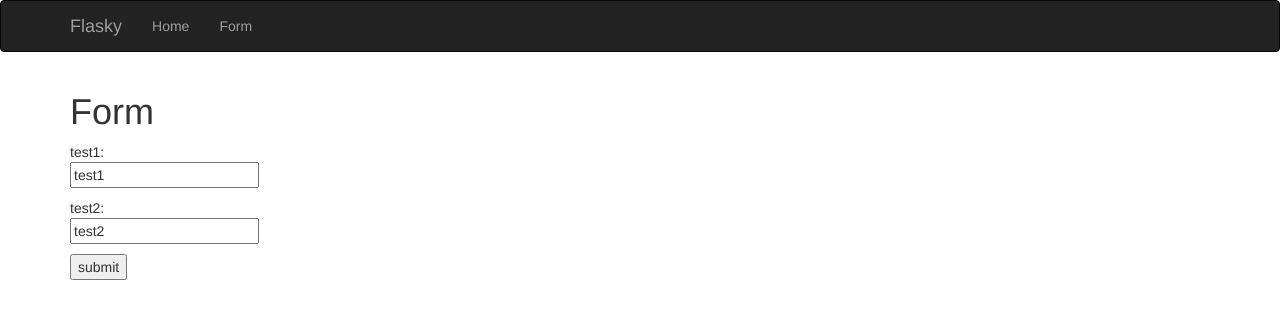
After one commit to risen2513/webui, a Flask app: page /form in a window 1280 px wide. The commit adds this page. Shown: the top 319 px of the page. Run offline with Flask 2, Linux system fonts and the light colour scheme; some libraries are stand-ins or nearby versions.

Commit message:
表单提交

```diff
--- a/templates/base.html
+++ b/app/templates/base.html
@@ -17,6 +17,7 @@
         <div class="navbar-collapse collapse">
             <ul class="nav navbar-nav">
                 <li><a href="/">Home</a></li>
+                <li><a href="/form">Form</a></li>
             </ul>
         </div>
     </div>
--- /dev/null
+++ b/app/templates/form.html
@@ -0,0 +1,18 @@
+{% extends "base.html" %}
+
+{% block title %}Flasky{% endblock %}
+{% block page_content %}
+    <div class="page-hearder">
+        <h1>Form</h1>
+        <form action="/user" method="POST" name="test">
+        <p>
+            test1:<br><input type="text" name="test1" value="test1" /></p>
+        </p>
+        <p>
+            test2:<br><input type="text" name="test2" value="test2" />
+        </p>
+        <p><input type="submit" value="submit"></p>
+    </form>
+
+    </div>
+{% endblock %}
--- a/templates/user.html
+++ b/app/templates/user.html
@@ -4,6 +4,7 @@
 {% block page_content %}
     <div class="page-hearder">
         <h1>Hello, {{ name }}</h1>
-        test
+        test msg:<br>
+        {{ msg }}
     </div>
 {% endblock %}
--- /dev/null
+++ b/app/views.py
@@ -0,0 +1,25 @@
+#!/usr/bin/env python
+# -*- coding: utf-8 -*-
+
+from app import app, render_template, request, redirect
+
+
+@app.errorhandler(404)
+def page_not_found(e):
+        return render_template('404.html'), 404
+
+@app.route('/')
+@app.route('/index')
+def index():
+        return render_template('index.html')
+
+@app.route('/user', methods=['POST'])
+def user():
+        test1 = request.form['test1']
+        test2 = request.form['test2']
+        msg = 'test1 : %s \ntest2 : %s' % (test1, test2)
+        return render_template('user.html', name='testform', msg=msg)
+
+@app.route('/form')
+def form():
+        return render_template('form.html')
--- /dev/null
+++ b/run.py
@@ -0,0 +1,6 @@
+#!/usr/bin/env python
+# -*- coding: utf-8 -*-
+
+from app import app
+
+app.run(debug = True, port = 9999)
```
Also changed, not shown: app/__init__.py (added, +12 -0 lines), app/apptest.py (renamed from app.py), app/templates/404.html (renamed from templates/404.html), app/templates/index.html (renamed from templates/index.html).
